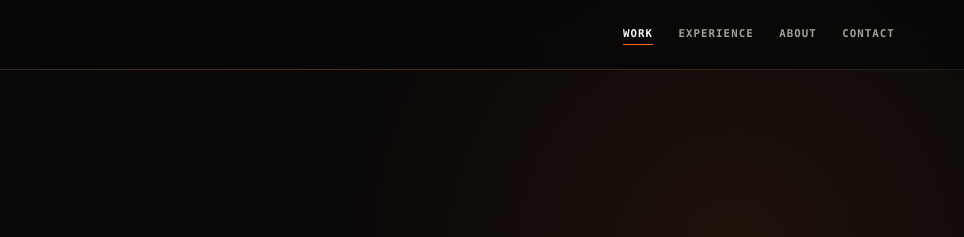
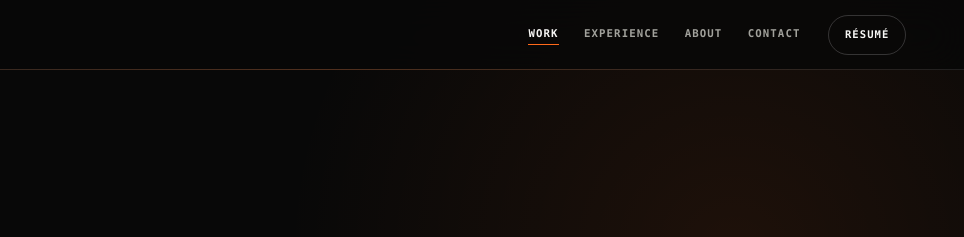
Before and after one commit to vaibhav4046/vaibhav-portfolio, a website: page work/hydrasentry.html in a window 1280 px wide. Shown: the top 237 px of the page, 316-1280 px from the left. Drawn offline with Linux system fonts and the light colour scheme.

Commit message:
Restore resume link to updated CV PDF

```diff
--- a/work/hydrasentry.html
+++ b/work/hydrasentry.html
@@ -92,6 +92,7 @@
       <a href="/#about">About</a>
       <a href="/#contact">Contact</a>
     </nav>
+    <a class="topbar-cta" href="/Vaibhav_Lalwani_Resume.pdf?v=2026-08" target="_blank" rel="noopener">Résumé</a>
     <button class="menu-toggle" id="menu-toggle" type="button" aria-expanded="false" aria-controls="mobile-nav">
       <span>Menu</span><i aria-hidden="true"></i>
     </button>
@@ -100,6 +101,7 @@
       <a href="/#experience"><span>02</span> Experience</a>
       <a href="/#about"><span>03</span> About</a>
       <a href="/#contact"><span>04</span> Contact</a>
+      <a href="/Vaibhav_Lalwani_Resume.pdf?v=2026-08" target="_blank" rel="noopener"><span>PDF</span> Résumé</a>
     </nav>
   </header>
 
```
